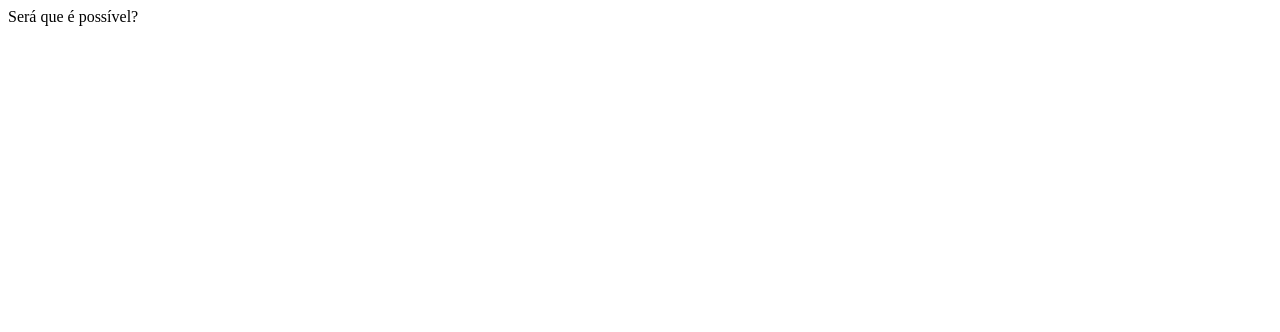
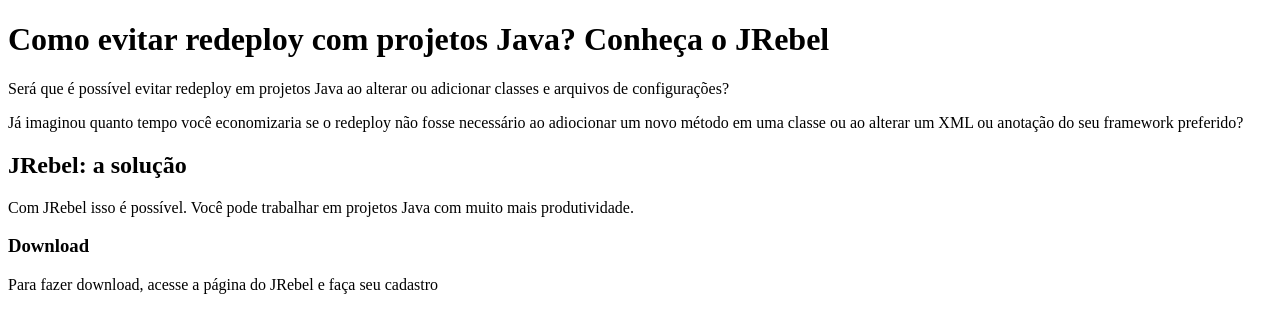
Before and after one commit to raphabarreto/workshop-html5-css3-bem, a plain HTML site: page estrutura-basica/artigo.html in a window 1280 px wide. Drawn offline with Linux system fonts and the light colour scheme.

Commit message:
Como evitar redeploy com projetos Java?

```diff
--- a/estrutura-basica/artigo.html
+++ b/estrutura-basica/artigo.html
@@ -2,9 +2,21 @@
 <html lang="pt-BR">
 <head>
 	<meta charset="utf-8">
-	<title>Algaworks</title>
+	<title>Como evitar redeploy com projetos Java?</title>
 </head>
 <body>
-	Será que é possível?
+	<h1>Como evitar redeploy com projetos Java? Conheça o JRebel</h1>
+
+	<p>Será que é possível evitar redeploy em projetos Java ao alterar ou adicionar classes e arquivos de configurações?</p>
+
+	<p>Já imaginou quanto tempo você economizaria se o redeploy não fosse necessário ao adiocionar um novo método em uma classe ou ao alterar um XML ou anotação do seu framework preferido?</p>
+
+	<h2>JRebel: a solução</h2>
+
+	<p>Com JRebel isso é possível. Você pode trabalhar em projetos Java com muito mais produtividade.</p>
+
+	<h3>Download</h3>
+
+	<p>Para fazer download, acesse a página do JRebel e faça seu cadastro</p>
 </body>
 </html>
```
